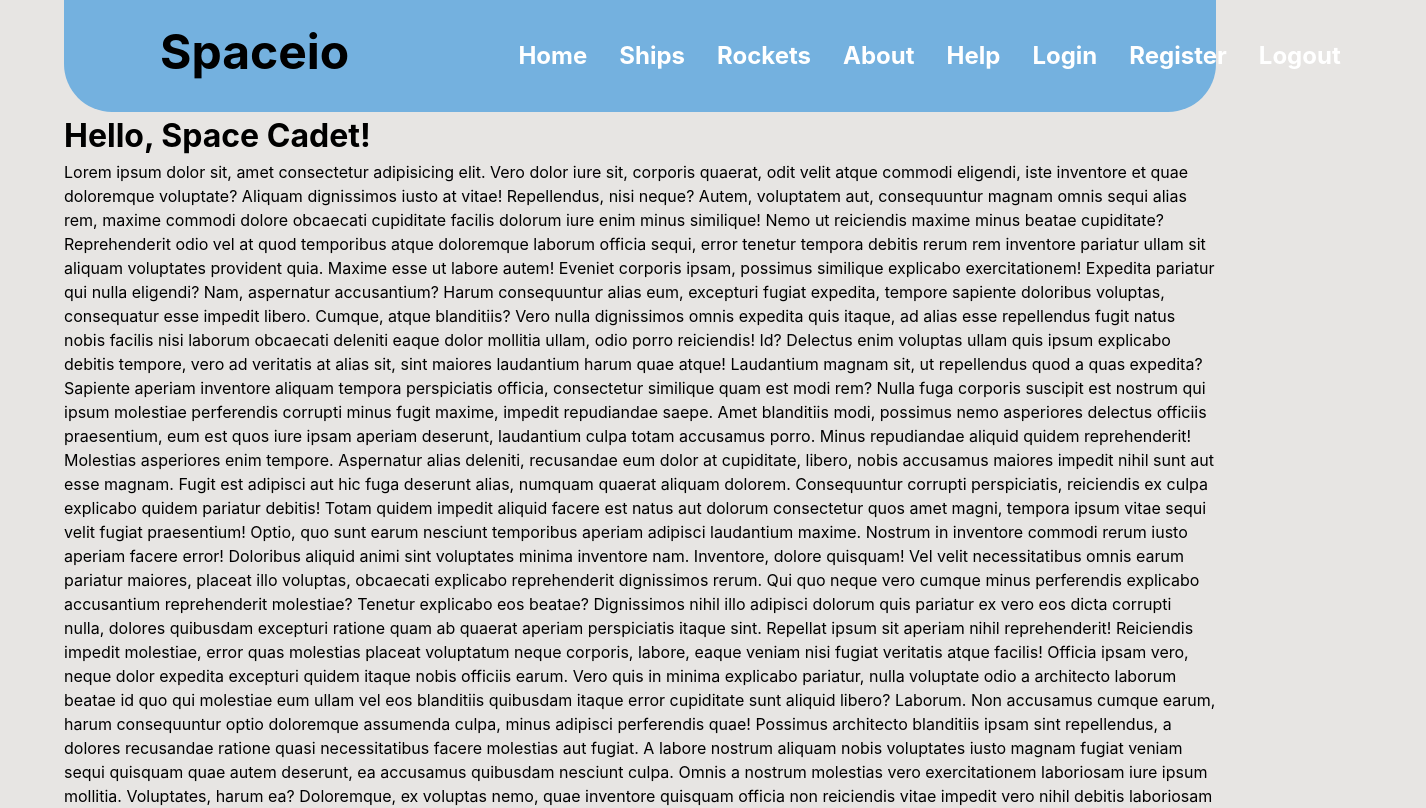
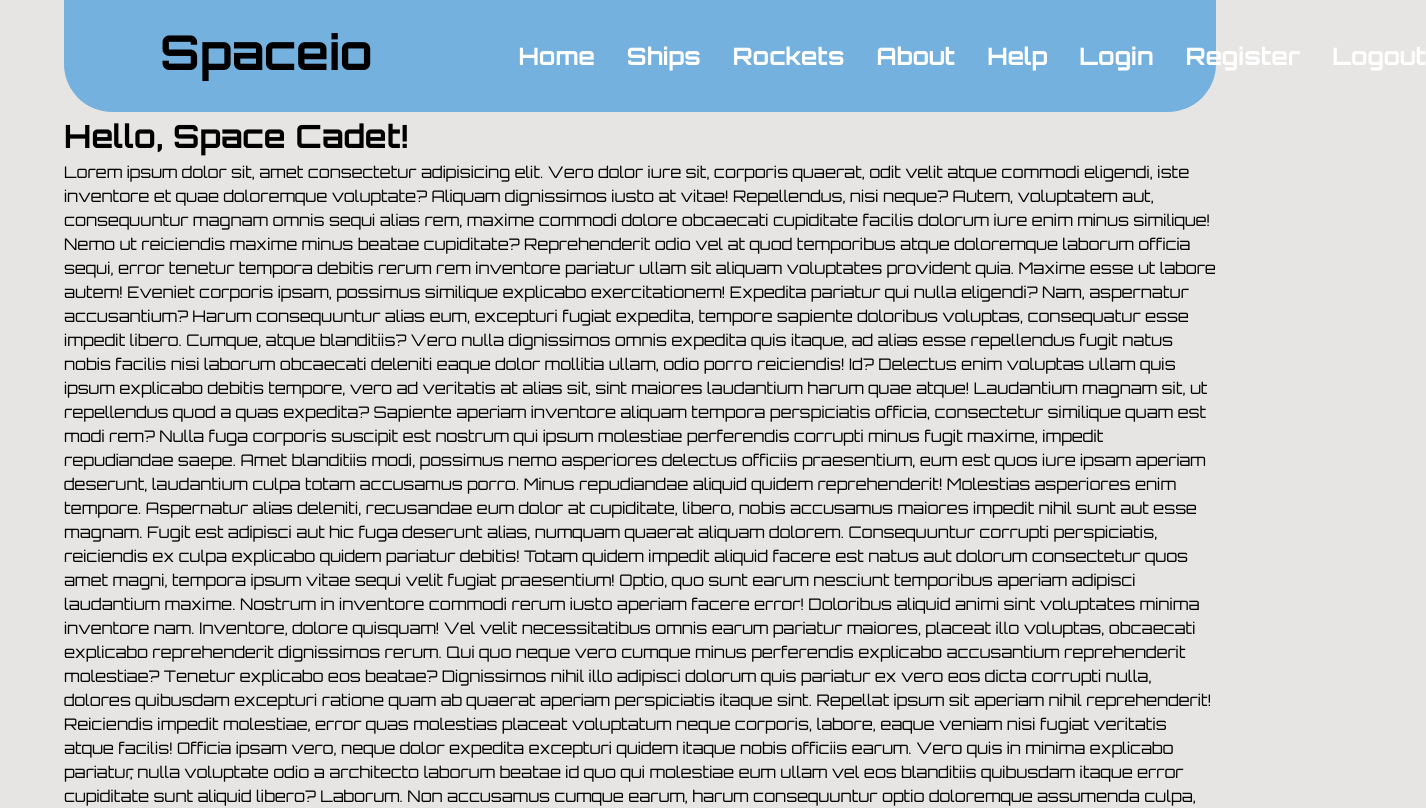
Before and after one commit to MartiHr/Spaceio, a JavaScript app in the folder client/: page / in a window 1280 px wide. Shown: the top 808 px of the page, 1426 px wide, since content can reach past the window. Built offline with nearby package versions, Linux system fonts and the light colour scheme; the HTML template or start-up script is replaced by a standard one.

Commit message:
Added some static files

```diff
--- a/client/public/styles/reset.css
+++ b/client/public/styles/reset.css
@@ -20,8 +20,8 @@ dd {
 }
 
 /* Remove list styles on ul, ol elements with a list role, which suggests default styling will be removed */
-ul[role="list"],
-ol[role="list"] {
+ul,
+ol{
   list-style: none;
   padding: 0px;
   margin: 0px;
--- a/client/src/App.js
+++ b/client/src/App.js
@@ -16,7 +16,7 @@ function App() {
                 </div>
                 <div className="nav nav-right">
                     <nav className="navigation">
-                        <ul role="list" className="nav-wrapper">
+                        <ul     className="nav-wrapper">
                             <li className="nav-item">
                                 <a href="/">Home</a>
                             </li>
@@ -35,7 +35,7 @@ function App() {
                         </ul>
                     </nav>
                     <nav className="authentication">
-                        <ul role="list" className="nav-wrapper">
+                        <ul className="nav-wrapper">
                             <li className="nav-item">
                                 <a href="/login">Login</a>
                             </li>
--- a/client/src/index.css
+++ b/client/src/index.css
@@ -1,4 +1,4 @@
-body {
+/* body {
     margin: 0;
     font-family: -apple-system, BlinkMacSystemFont, 'Segoe UI', 'Roboto', 'Oxygen',
         'Ubuntu', 'Cantarell', 'Fira Sans', 'Droid Sans', 'Helvetica Neue',
@@ -10,4 +10,4 @@ body {
 code {
     font-family: source-code-pro, Menlo, Monaco, Consolas, 'Courier New',
         monospace;
-}
+} */
```
Also changed, not shown: client/public/static/images/astronaut.png (added), client/public/static/images/planet.png (added).
